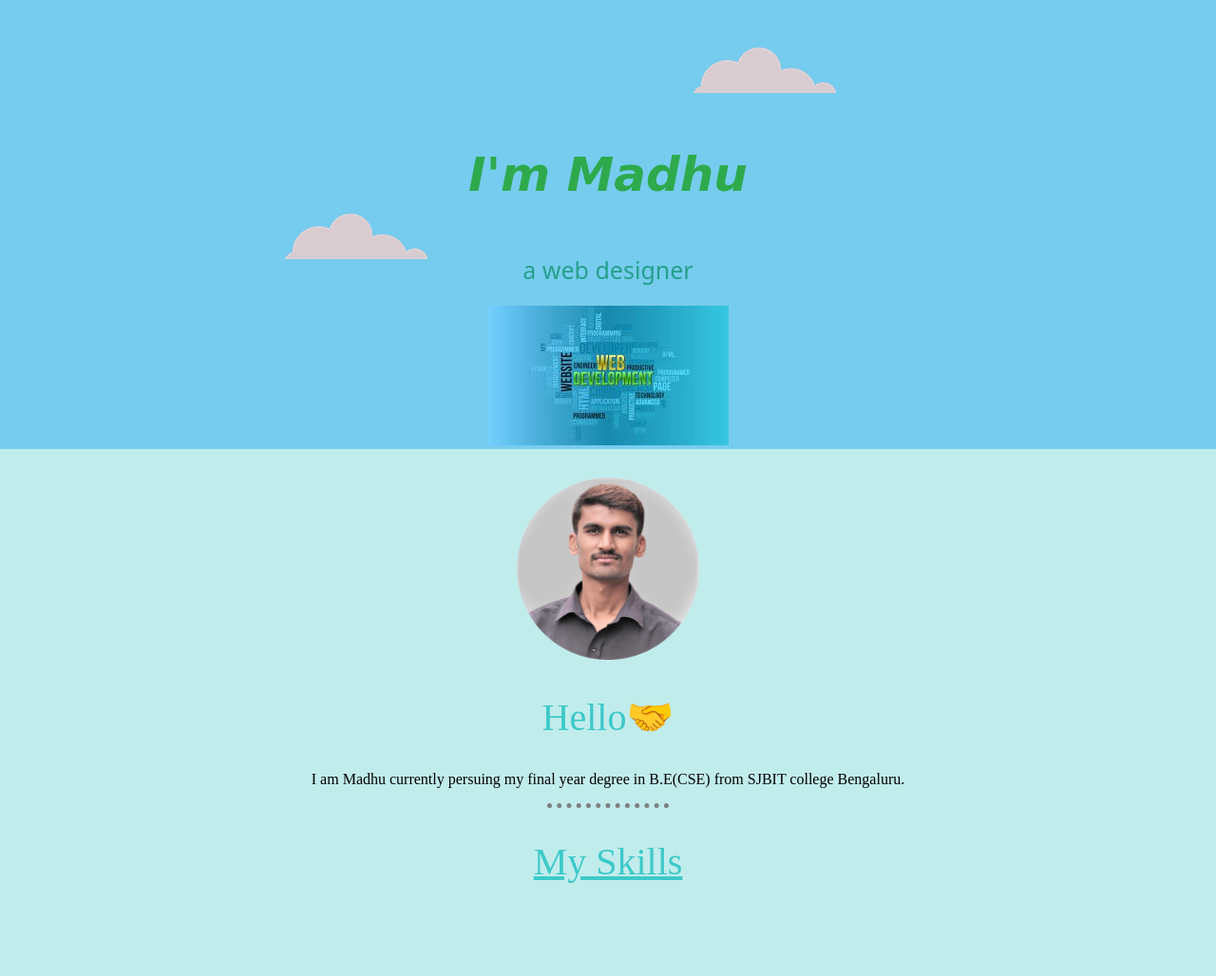
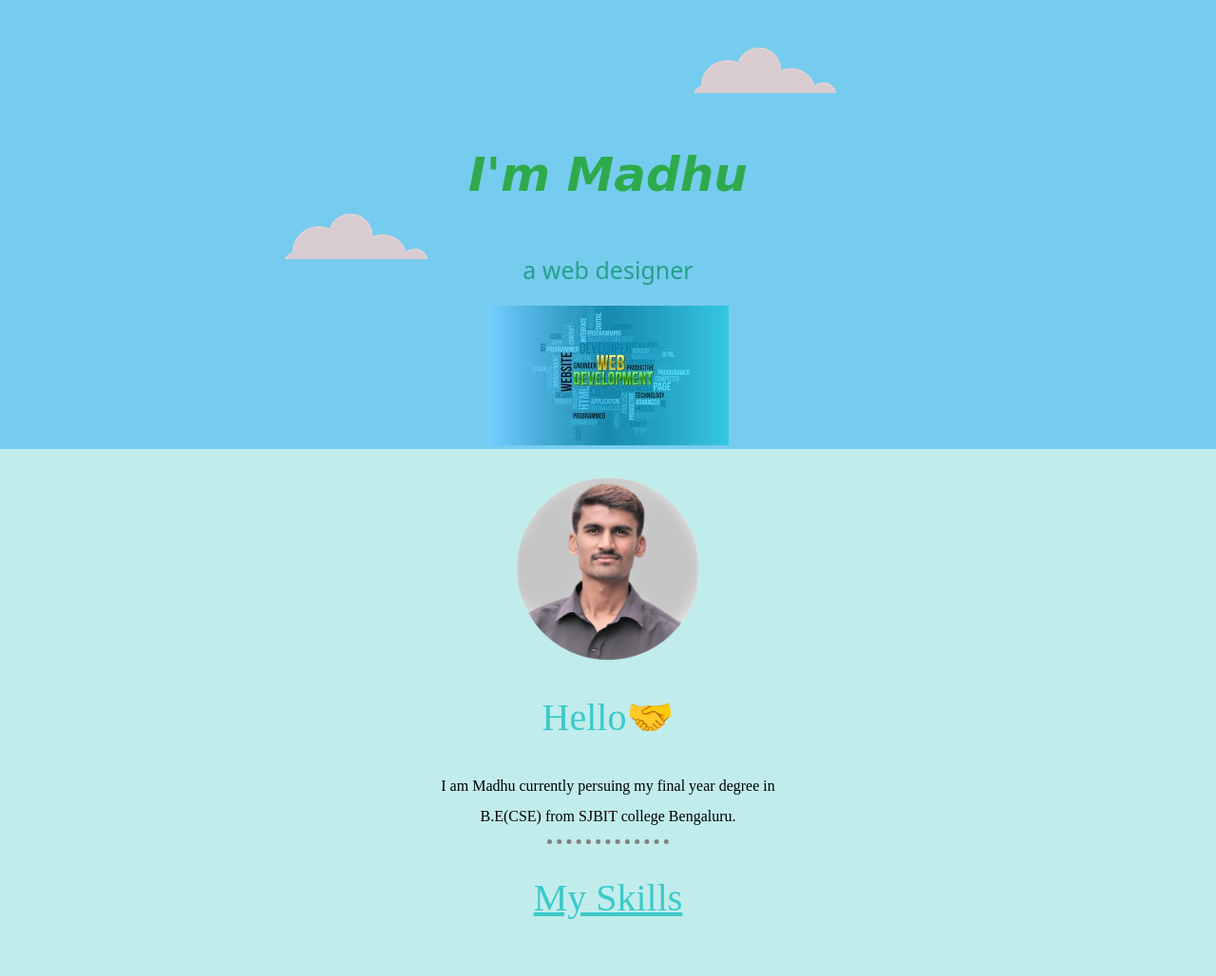
Before and after one commit to bnmadhu77/my-website, a plain HTML site: page index.html in a window 1280 px wide. Shown: the top 1028 px of the page at 95% size. Drawn offline with Linux system fonts and the light colour scheme.

Commit message:
Update index.html

```diff
--- a/index.html
+++ b/index.html
@@ -23,7 +23,7 @@
         <div class="profile">
           <img width="15%"  src="css/images/profile.png" alt="profile-pic">
           <h2> Hello🤝</h2>
-          <p>I am Madhu currently persuing my final year degree in B.E(CSE) from SJBIT college Bengaluru. </p>
+          <p class="intro">I am Madhu currently persuing my final year degree in B.E(CSE) from SJBIT college Bengaluru. </p>
         </div>
         <hr>
         <div class="skills">
```
